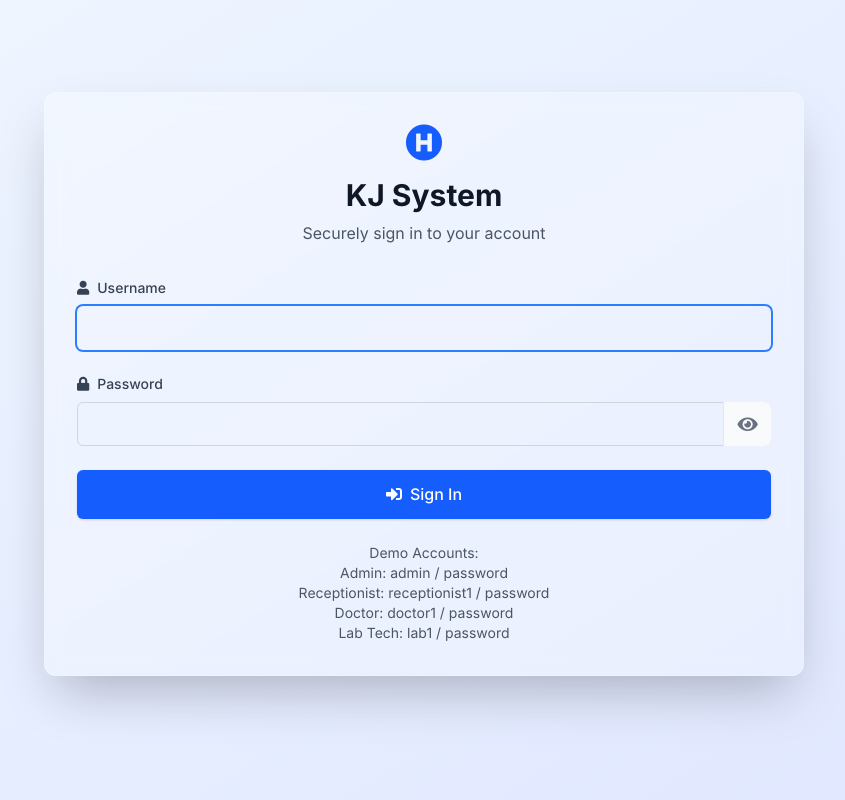
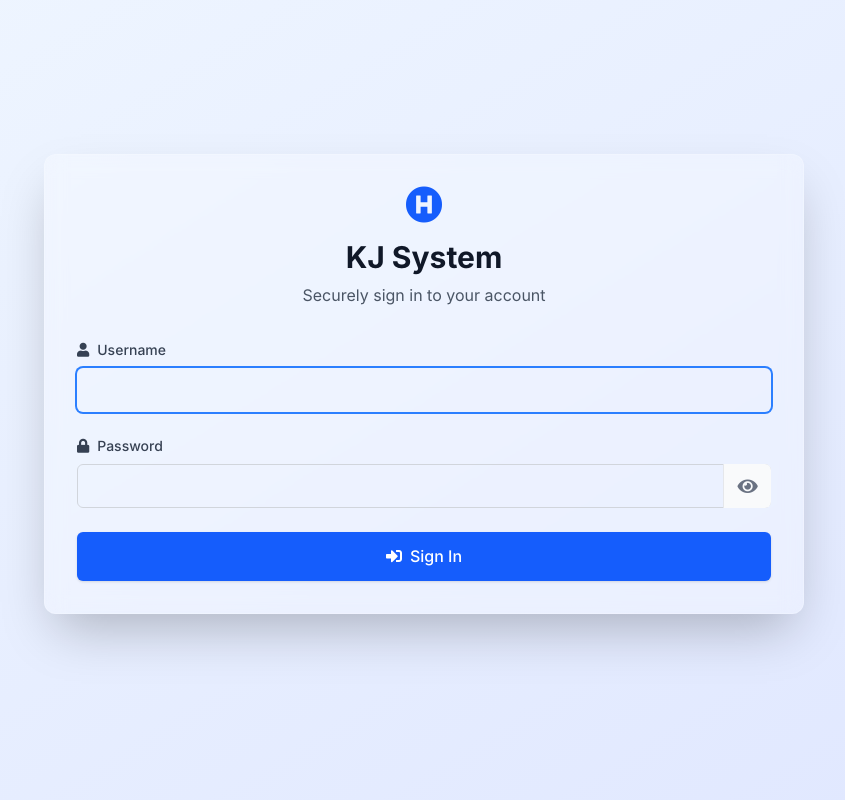
Before and after one commit to LWENA27/KJ, a PHP site: page /auth in a window 1280 px wide. Shown: the whole page, without its empty margins (216-1061 px from the left). Run offline with PHP 8.4, Linux system fonts and the light colour scheme; style sheets or scripts are compiled from the project's sources.

Commit message:
delete demo credentials

```diff
--- a/views/auth/login.php
+++ b/views/auth/login.php
@@ -42,13 +42,7 @@
         </button>
     </form>
 
-    <div class="mt-6 text-center text-sm text-gray-600">
-        <p>Demo Accounts:</p>
-        <p>Admin: admin / password</p>
-        <p>Receptionist: receptionist1 / password</p>
-        <p>Doctor: doctor1 / password</p>
-        <p>Lab Tech: lab1 / password</p>
-    </div>
+
 </div>
 
 <script>
```
